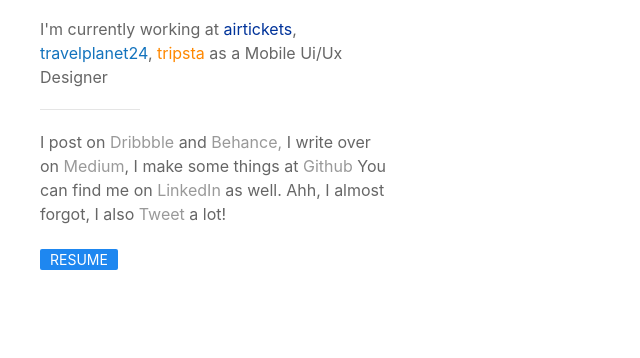
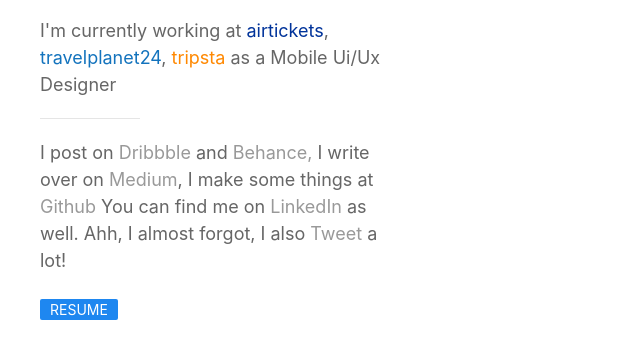
Before and after one commit to thanasisrig/thanasisrig.github.io, a plain HTML site: page index.html in a window 1280 px wide. Shown: the part 406-764 px from the top of the page, without its empty margins (0-640 px from the left). Drawn offline with nearby package versions, Linux system fonts and the light colour scheme.

Commit message:
Bigger font size

```diff
--- a/index.html
+++ b/index.html
@@ -5,8 +5,10 @@
   <title>T.R</title>
   <link rel="stylesheet" href="https://cdnjs.cloudflare.com/ajax/libs/uikit/3.0.0-beta.21/css/uikit.min.css" />
   <style>
+
     .uk-container{
-      max-width: 1800px;
+      max-width: 1600px;
+      font-size: 18px;
     }
   </style>
 </head>
```
